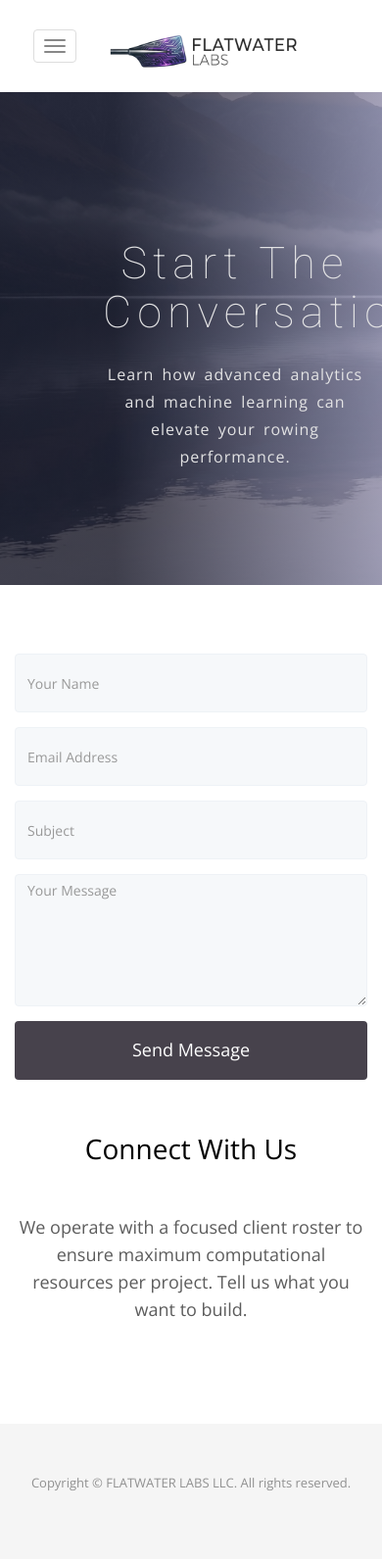
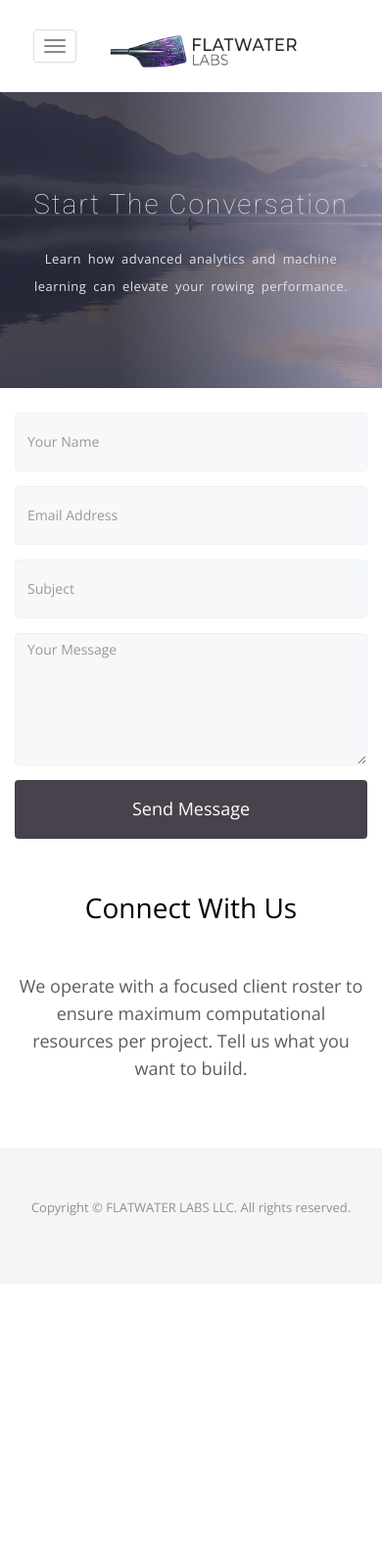
Before and after one commit to flatwaterlabs/flatwaterlabs.github.io, a Jekyll site: the page built from contact.html, in a window 390 px wide. Shown: the whole page at 98% size. Built offline with Jekyll 4.4.1, drawn with Linux system fonts in a browser that asks for light colours; nearby versions of some CDN libraries; some web fonts are replaced; after the commit the page ends 1310 px from its top, so only the background shows below that.

Commit message:
fix mobile layout contact

```diff
--- a/_includes/header.html
+++ b/_includes/header.html
@@ -14,7 +14,7 @@
             <span class="icon-bar"></span>
             <span class="icon-bar"></span>
             </button>
-            <a class="navbar-brand" href="index.html">
+            <a class="navbar-brand" href="{{ site.baseurl }}/">
               <img src="{{ site.baseurl }}/img/logo.png" alt="Logo" style="height:80px; position:relative; top:-10px;">
             </a>
           </div>
--- a/css/mobile.css
+++ b/css/mobile.css
@@ -101,10 +101,38 @@
   .section-title {
     margin-bottom: 40px;
   }
+
+  /* Fix contact page header centering on mobile */
+  #global-header {
+    padding-top: 100px;
+    padding-bottom: 80px;
+    background-attachment: scroll !important;
+    background-position: center center !important;
+  }
+
+  #global-header .block {
+    padding-left: 15px;
+    padding-right: 15px;
+  }
+
+  #global-header .block h1 {
+    font-size: 32px;
+    letter-spacing: 3px;
+  }
+
+  #global-header .block p {
+    font-size: 14px;
+    letter-spacing: 0.5px;
+  }
 }
 
 /* Extra small devices (phones in portrait mode) */
 @media (max-width: 480px) {
+
+  #slider {
+    padding: 100px 0 80px 0;
+  }
+
   #slider .block h1 {
     font-size: 28px;
     line-height: 24px;
@@ -154,4 +182,20 @@
   .section-title {
     margin-bottom: 30px;
   }
+
+  /* Further reduce contact page header size on very small screens */
+  #global-header .block h1 {
+    font-size: 28px;
+    letter-spacing: 2px;
+  }
+
+  #global-header .block p {
+    font-size: 13px;
+  }
+
+  #contact-form {
+  padding-top: 25px;
+  padding-bottom: 0px;
 }
+
+}
```
